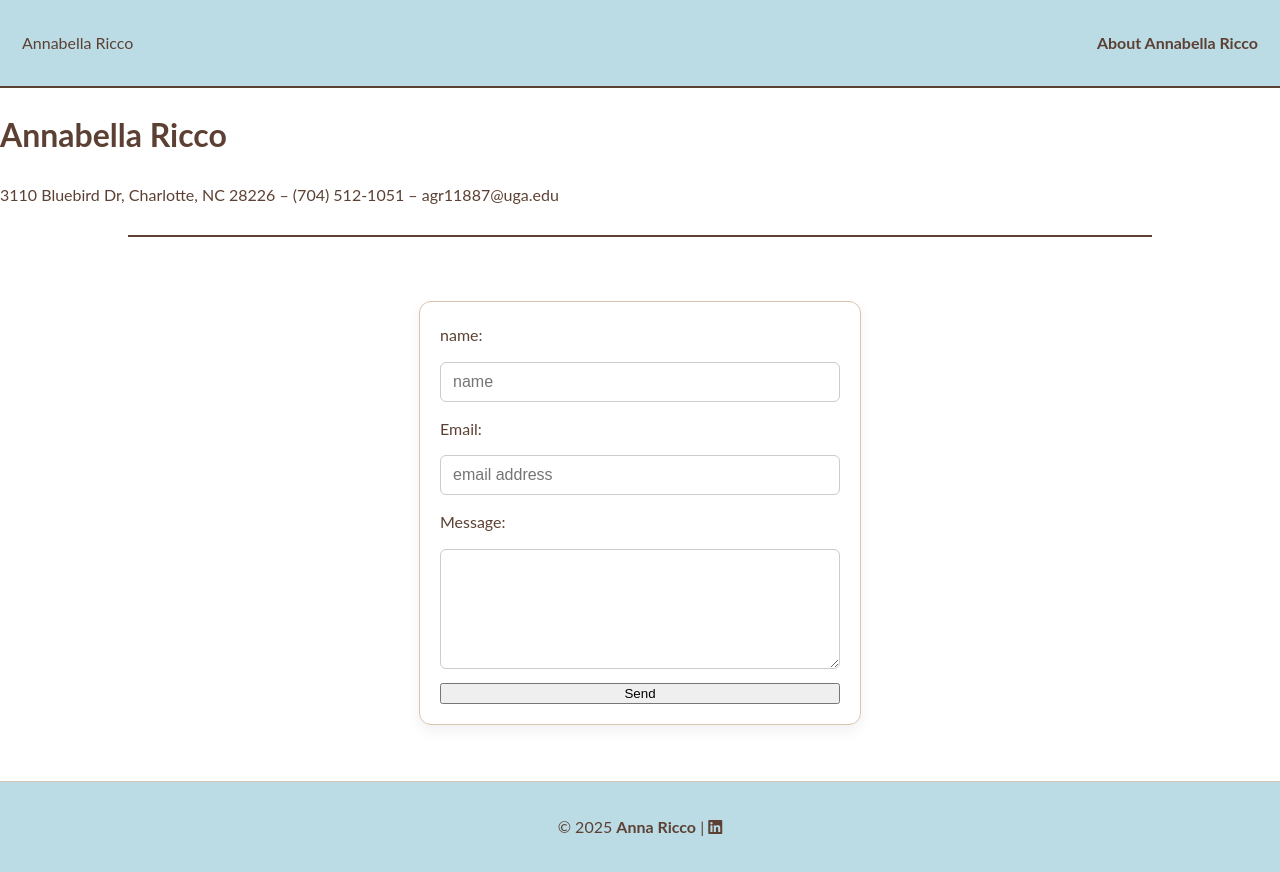
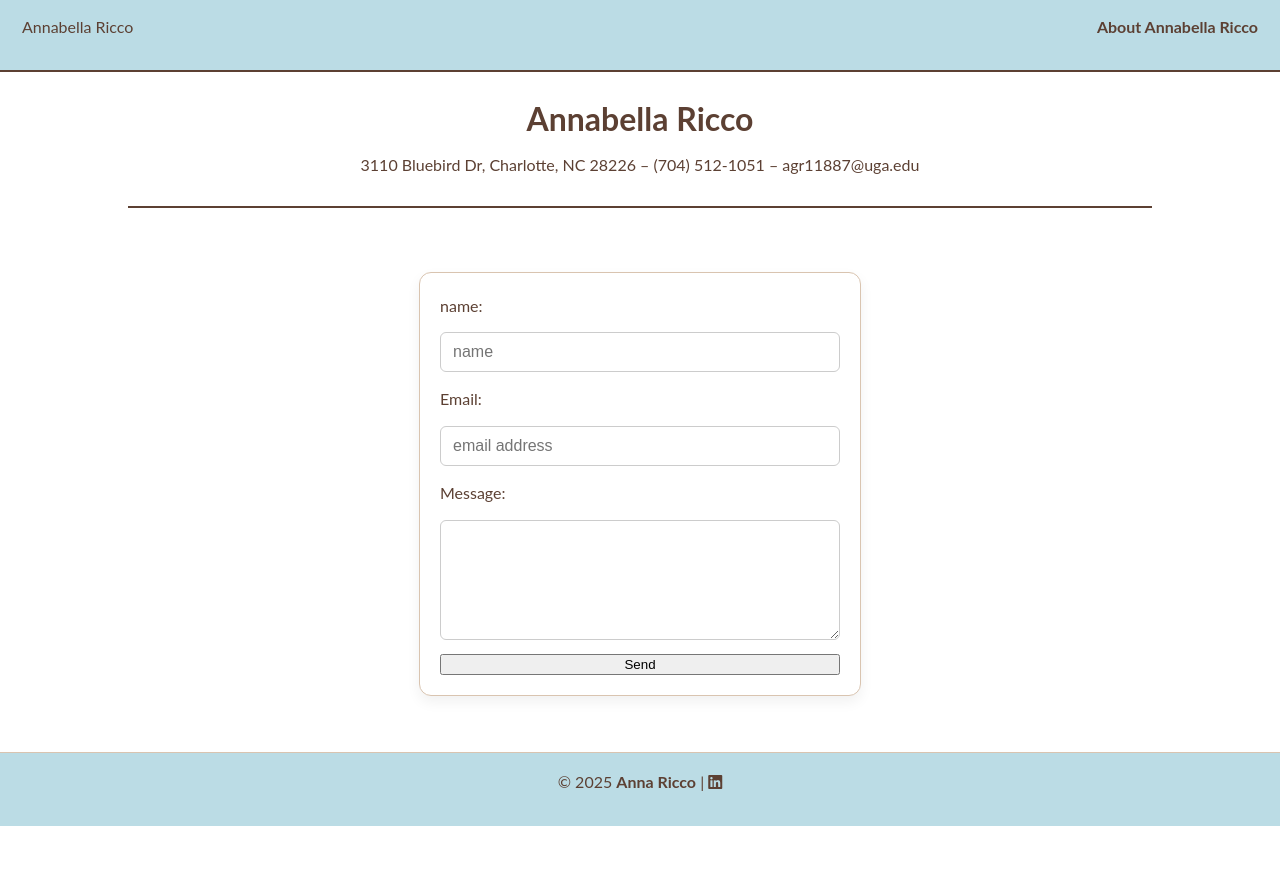
Before and after one commit to annaricco/agr11887.github.io, a website: page contact.html in a window 1280 px wide. After the commit the page ends 826 px from the top, so only its background shows below. Drawn offline with Linux system fonts and the light colour scheme.

Commit message:
Fix Contact Page Centering

```diff
--- a/css/style.css
+++ b/css/style.css
@@ -218,6 +218,18 @@ section a:hover {
 }
 
 /**************   Contact Page   *****************/
+
+h1{
+  text-align: center;
+  color: #5C4033;
+  margin-bottom: 8px;
+}
+
+p {
+  text-align: center;
+  color: #5C4033; /* dark brown for smaller text */
+  margin-top: 0;
+}
 .one-col {
   display: grid;
   grid-template-columns: 1fr;
```
Also changed, not shown: contact.html (+2 -2 lines).
